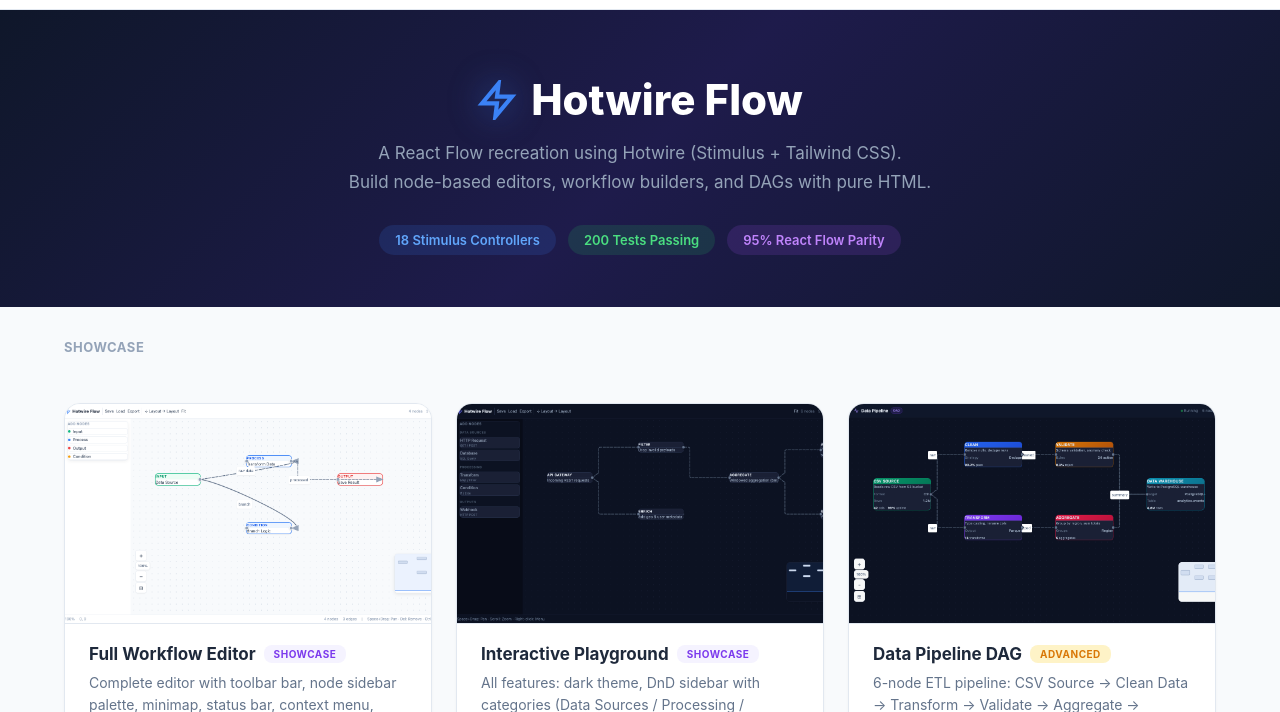
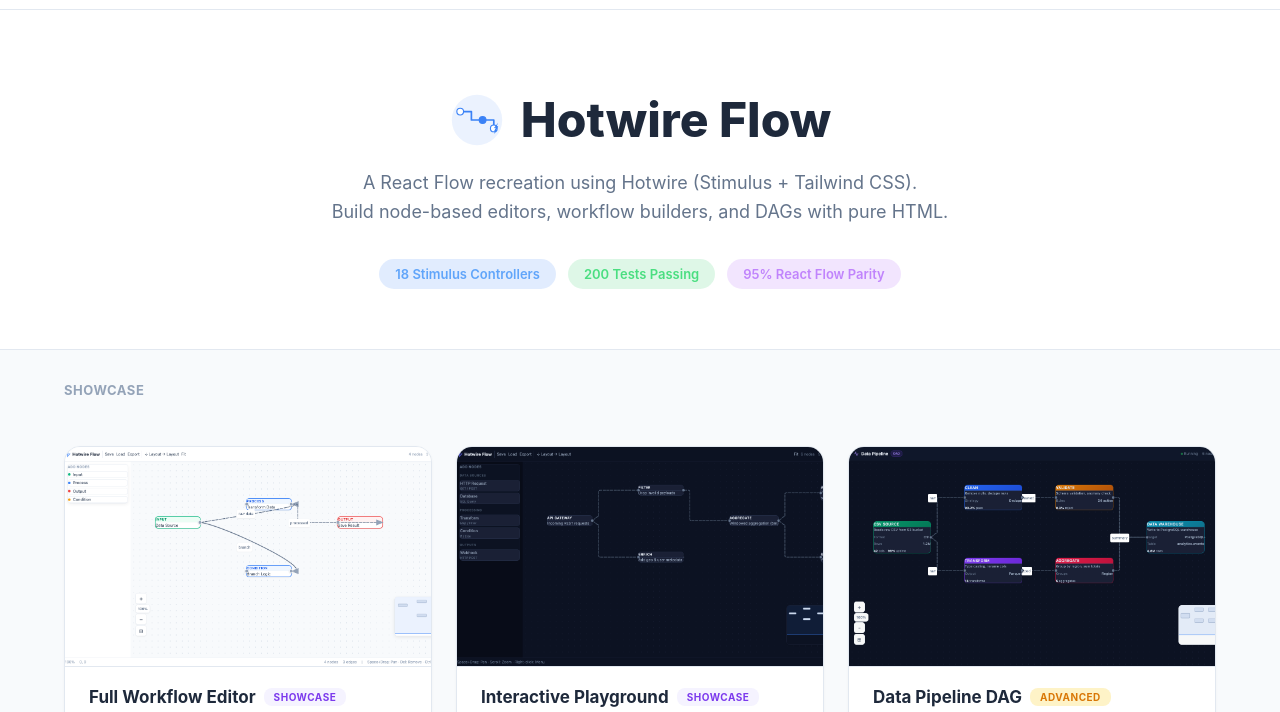
Before and after one commit to DonsWayo/hotwire-flow, a website: page examples/index.html in a window 1280 px wide. Shown: the part 43-755 px from the top of the page. Drawn offline with Linux system fonts and the light colour scheme.

Commit message:
feat: add custom logo with bolt+flow chart, white hero, fix all screenshot paths

```diff
--- a/examples/index.html
+++ b/examples/index.html
@@ -48,18 +48,23 @@
     .header-nav a:hover { color: #3b82f6; }
 
     .hero {
-      background: linear-gradient(135deg, #0f172a 0%, #1e1b4b 50%, #0f172a 100%);
-      padding: 64px 24px 52px; text-align: center;
+      background: #ffffff;
+      padding: 80px 24px 60px; text-align: center;
+      border-bottom: 1px solid #e2e8f0;
     }
     .hero h1 {
-      font-size: 42px; font-weight: 800; color: white;
-      display: flex; align-items: center; justify-content: center; gap: 14px;
-      margin-bottom: 14px;
+      font-size: 48px; font-weight: 800; color: #1e293b;
+      display: flex; align-items: center; justify-content: center; gap: 16px;
+      margin-bottom: 20px;
     }
-    .hero h1 svg { filter: drop-shadow(0 0 16px rgba(59,130,246,0.5)); }
+    .hero h1 svg {
+      width: 56px;
+      height: 56px;
+      color: #3b82f6;
+    }
     .hero p {
-      font-size: 17px; color: #94a3b8; max-width: 640px; margin: 0 auto 28px;
-      line-height: 1.7;
+      font-size: 18px; color: #64748b; max-width: 640px; margin: 0 auto 32px;
+      line-height: 1.6;
     }
     .hero .badges { display: flex; gap: 12px; justify-content: center; flex-wrap: wrap; }
     .badge {
@@ -173,7 +178,16 @@
 
 <div class="hero">
   <h1>
-    <svg width="40" height="40" viewBox="0 0 24 24" fill="none" stroke="#3b82f6" stroke-width="2.5"><path d="M13 2L3 14h9l-1 8 10-12h-9l1-8z"/></svg>
+    <svg width="56" height="56" viewBox="0 0 100 100" fill="none">
+      <circle cx="50" cy="50" r="45" fill="#3b82f6" opacity="0.1"/>
+      <path d="M20 35 L40 35 L40 50 L60 50" stroke="#3b82f6" stroke-width="3" stroke-linecap="round" stroke-linejoin="round" fill="none"/>
+      <path d="M60 50 L80 50 L80 65" stroke="#3b82f6" stroke-width="3" stroke-linecap="round" stroke-linejoin="round" fill="none"/>
+      <path d="M75 62 L80 65 L75 68" fill="#3b82f6" stroke="none"/>
+      <circle cx="20" cy="35" r="6" fill="white" stroke="#3b82f6" stroke-width="2"/>
+      <circle cx="60" cy="50" r="6" fill="#3b82f6" stroke="#3b82f6" stroke-width="2"/>
+      <circle cx="80" cy="65" r="6" fill="white" stroke="#3b82f6" stroke-width="2"/>
+      <path transform="translate(35, 55) scale(0.25)" fill="#3b82f6" d="m211.75 23-11.57 2.69 10.09-25.69-30.2 38.92 14.41-2.84-13.59 26.54 7.86-1.77-7.95 18.95 24.97-26.97-9.21 2.13z"/>
+    </svg>
     Hotwire Flow
   </h1>
   <p>A React Flow recreation using Hotwire (Stimulus + Tailwind CSS).<br>Build node-based editors, workflow builders, and DAGs with pure HTML.</p>
@@ -279,7 +293,7 @@
   </a>
 
   <a href="node-resizer-demo.html" class="card">
-    <div class="card__preview"><!-- no screenshot yet --></div>
+    <div class="card__preview"><img src="../screenshots/node-resizer-demo.png" alt="Node Resizer" loading="lazy"></div>
     <div class="card__body">
       <div class="card__title">Node Resizer <span class="tag tag--advanced">Advanced</span></div>
       <div class="card__desc">Drag node corners and edges to resize. 8 resize handles (se, sw, ne, nw, n, s, e, w). Supports min/max width/height constraints.</div>
@@ -288,7 +302,7 @@
   </a>
 
   <a href="node-toolbar-demo.html" class="card">
-    <div class="card__preview"><!-- no screenshot yet --></div>
+    <div class="card__preview"><img src="../screenshots/node-toolbar-demo.png" alt="Node Toolbar" loading="lazy"></div>
     <div class="card__body">
       <div class="card__title">Node Toolbar <span class="tag tag--advanced">Advanced</span></div>
       <div class="card__desc">Floating toolbar appears when node is selected. Position on top or bottom with custom offset. Action buttons for edit, copy, delete.</div>
@@ -297,7 +311,7 @@
   </a>
 
   <a href="layout-demo.html" class="card">
-    <div class="card__preview"><!-- no screenshot yet --></div>
+    <div class="card__preview"><img src="../screenshots/layout-demo.png" alt="Auto Layout" loading="lazy"></div>
     <div class="card__body">
       <div class="card__title">Auto Layout <span class="tag tag--advanced">Advanced</span></div>
       <div class="card__desc">Automatically arrange nodes in hierarchical layouts. Vertical (top-bottom) or horizontal (left-right). DAG-based positioning with smooth animation.</div>
```
Also changed, not shown: docs/index.html (+26 -12 lines), docs/logo.svg (added), docs/screenshots/layout-demo.png (added), docs/screenshots/node-resizer-demo.png (added), docs/screenshots/node-toolbar-demo.png (added), logo.svg (added), screenshots/layout-demo.png (added), screenshots/node-resizer-demo.png (added), screenshots/node-toolbar-demo.png (added).
